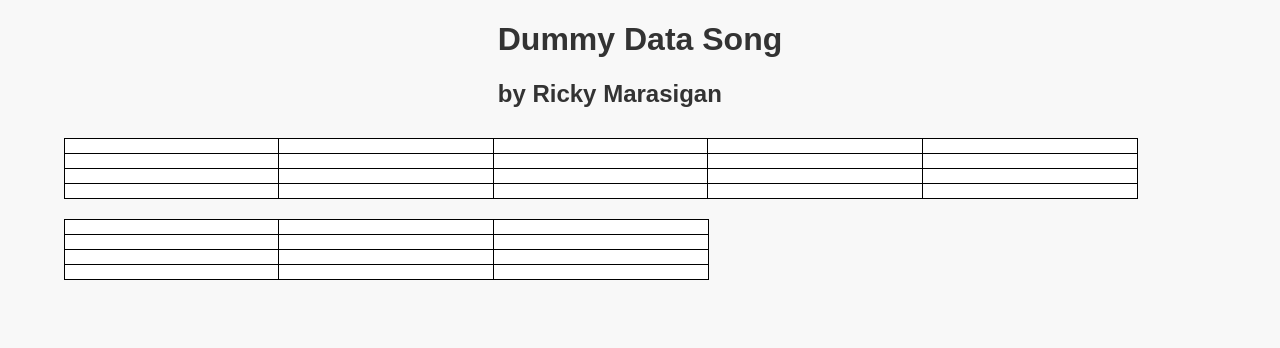
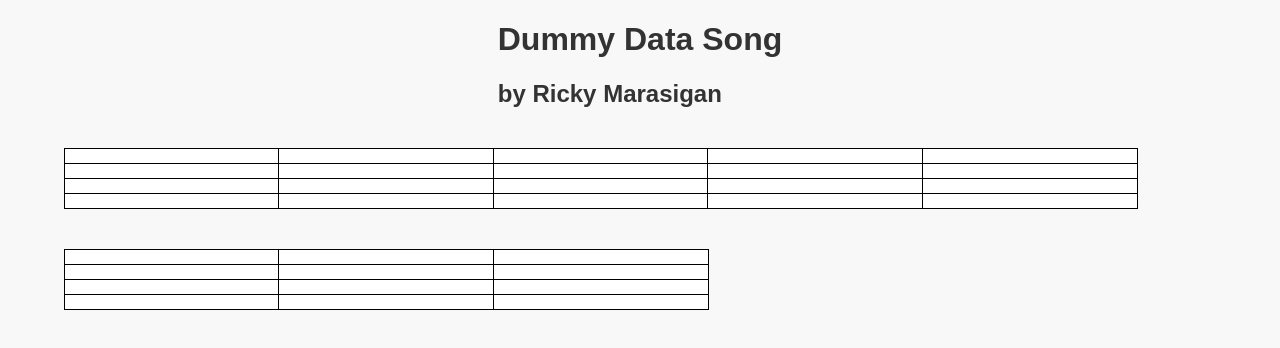
Before and after one commit to rickysoliman/piano-teacher, an Angular app: page / in a window 1280 px wide. Shown: the top 348 px of the page. Built offline with nearby package versions, Linux system fonts and the light colour scheme.

Commit message:
add measureNumber property

```diff
--- a/src/app/app.component.ts
+++ b/src/app/app.component.ts
@@ -1,5 +1,7 @@
 import { Component, Input } from '@angular/core';
 import { Note, Measure, Song } from './types';
+
+const numOfMeasures = 8;
 
 // temporary dummy data
 const song = {
@@ -8,11 +10,16 @@ const song = {
   bpm: 120,
   timeSignature: 4,
   trebleClef: true,
-  measures: new Array(8).fill({
-      timeSignature: 4,
-      notes: [],
-    }),
+  measures: [] as Measure[],
 };
+
+for (let i = 1; i < numOfMeasures; i++) {
+  song.measures[i] = {
+    notes: [],
+    timeSignature: 4,
+    measureNumber: i,
+  };
+}
 
 @Component({
   selector: 'app-root',
--- a/src/app/components/song/song.component.scss
+++ b/src/app/components/song/song.component.scss
@@ -18,7 +18,7 @@
   flex-basis: calc(20% - 16px); /* Adjust the width based on the maximum number of measures per row */
   max-width: calc(20% - 16px); /* Adjust the max-width based on the maximum number of measures per row */
   box-sizing: border-box;
-  padding: 10px 0;
+  padding: 20px 0;
 }
 
 @media screen and (max-width: 800px) {
--- a/src/app/types.ts
+++ b/src/app/types.ts
@@ -5,14 +5,15 @@ export type Note = {
 
 export type Measure = {
   notes: Note[];
-  timeSignature: number; // should only be 4 or 3
+  timeSignature: number;
+  measureNumber: number,
 };
 
 export type Song = {
   title: string;
   composer: string;
   bpm: number;
-  timeSignature: number; // should only be 4 or 3
+  timeSignature: number;
   trebleClef: boolean;
   measures: Measure[];
 };
```
